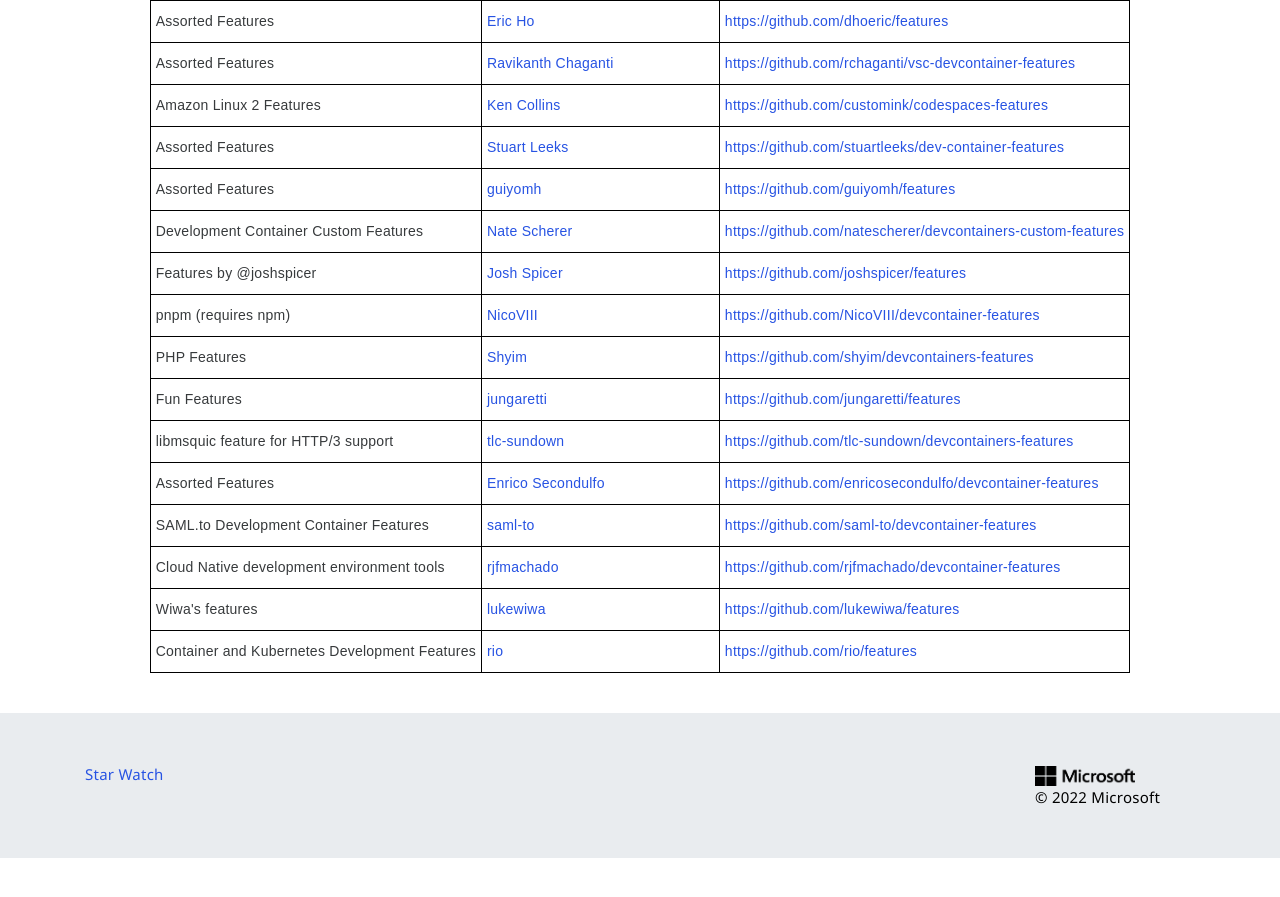
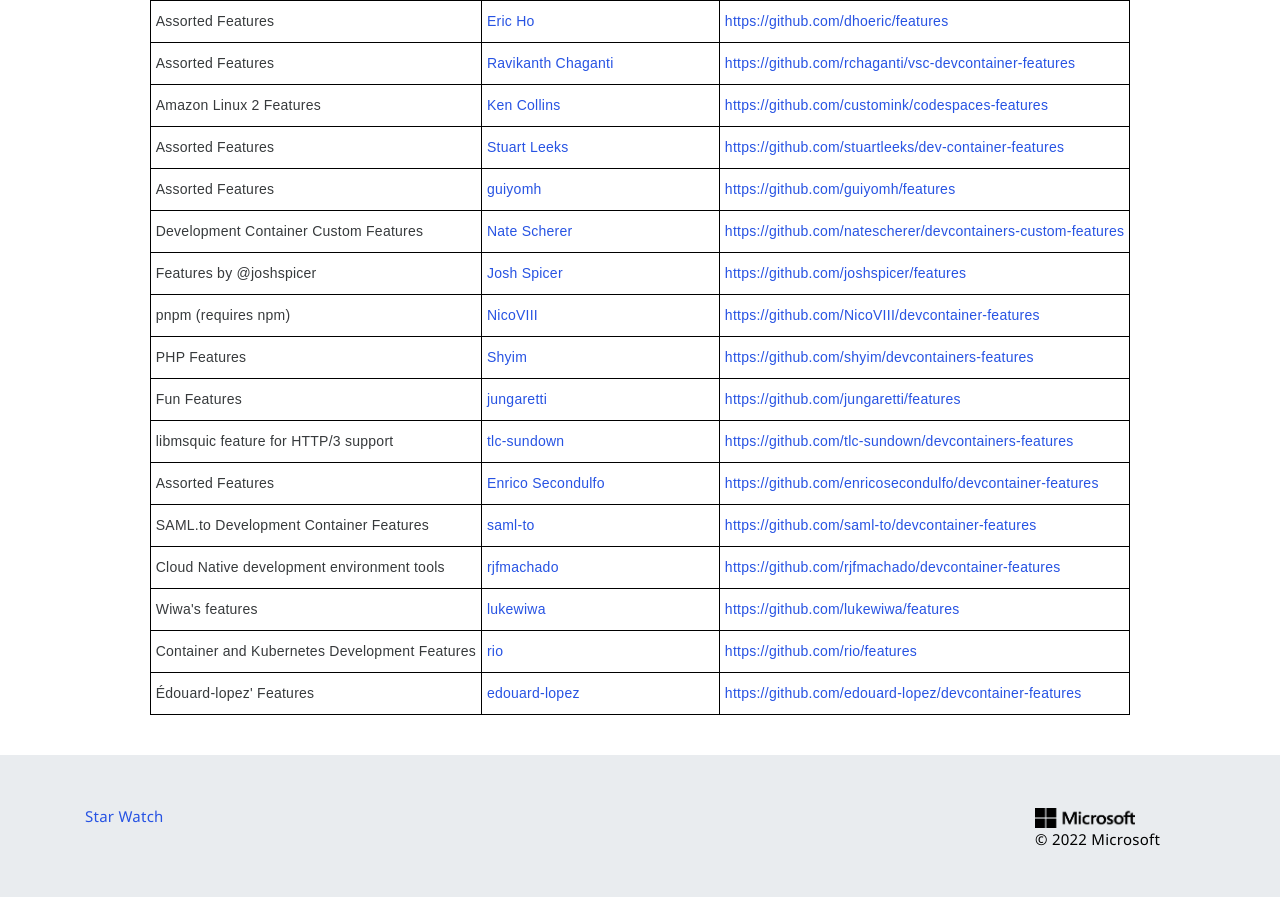
Before and after one commit to devcontainers/devcontainers.github.io, a Jekyll site: the page built from collections.html, in a window 1280 px wide and 900 px high, scrolled down 754 px. Shown: the top 897 px of the window. Built offline with Jekyll 4.4.1, drawn with Linux system fonts in a browser that asks for light colours; nearby versions of some CDN libraries; comment, search, counter and statistics services are not loaded; before the commit the page ends 1612 px from its top, so only the background shows below that.

Commit message:
Add edouard-lopez/devcontainer-features
`bats` to help people test their bash code :D

```diff
--- a/_data/collection-index.yml
+++ b/_data/collection-index.yml
@@ -128,3 +128,8 @@
   contact: https://github.com/rio/features/issues
   repository: https://github.com/rio/features
   ociReference: ghcr.io/rio/features
+- name: Édouard-lopez' Features
+  maintainer: edouard-lopez
+  contact: https://github.com/edouard-lopez/devcontainer-features/issues
+  repository: https://github.com/edouard-lopez/devcontainer-features
+  ociReference: ghcr.io/edouard-lopez/devcontainer-features
```
